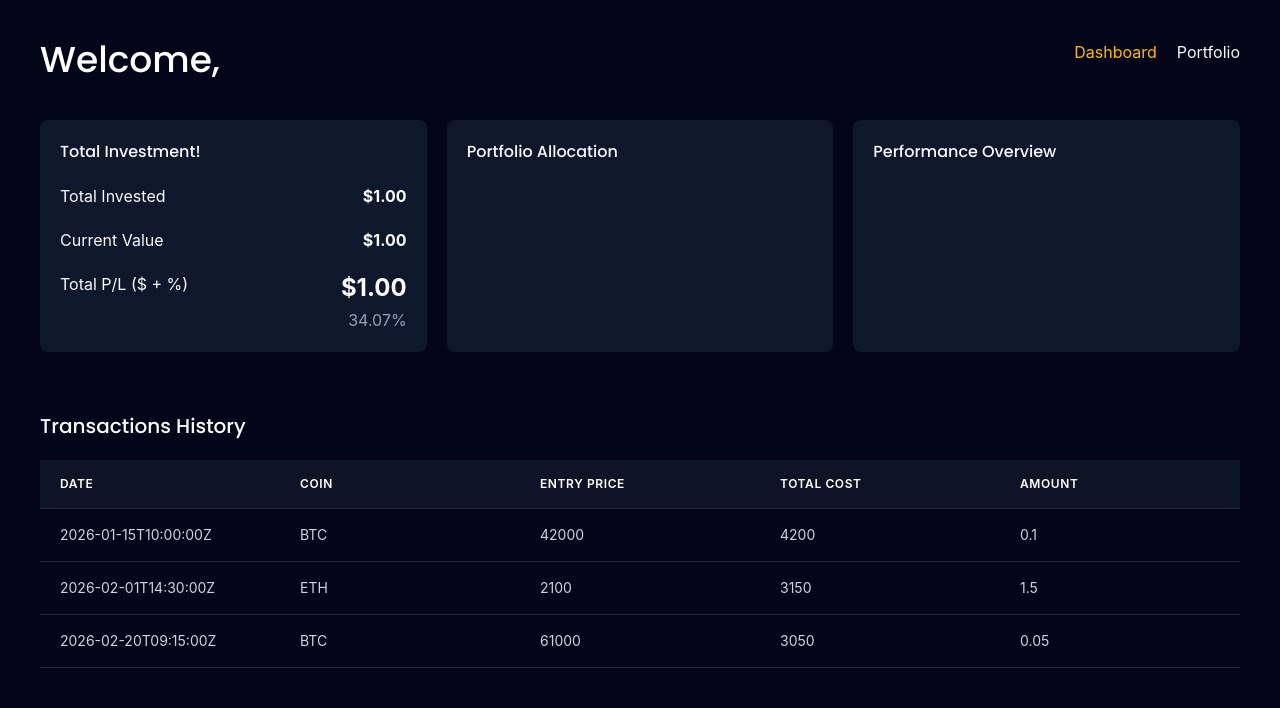
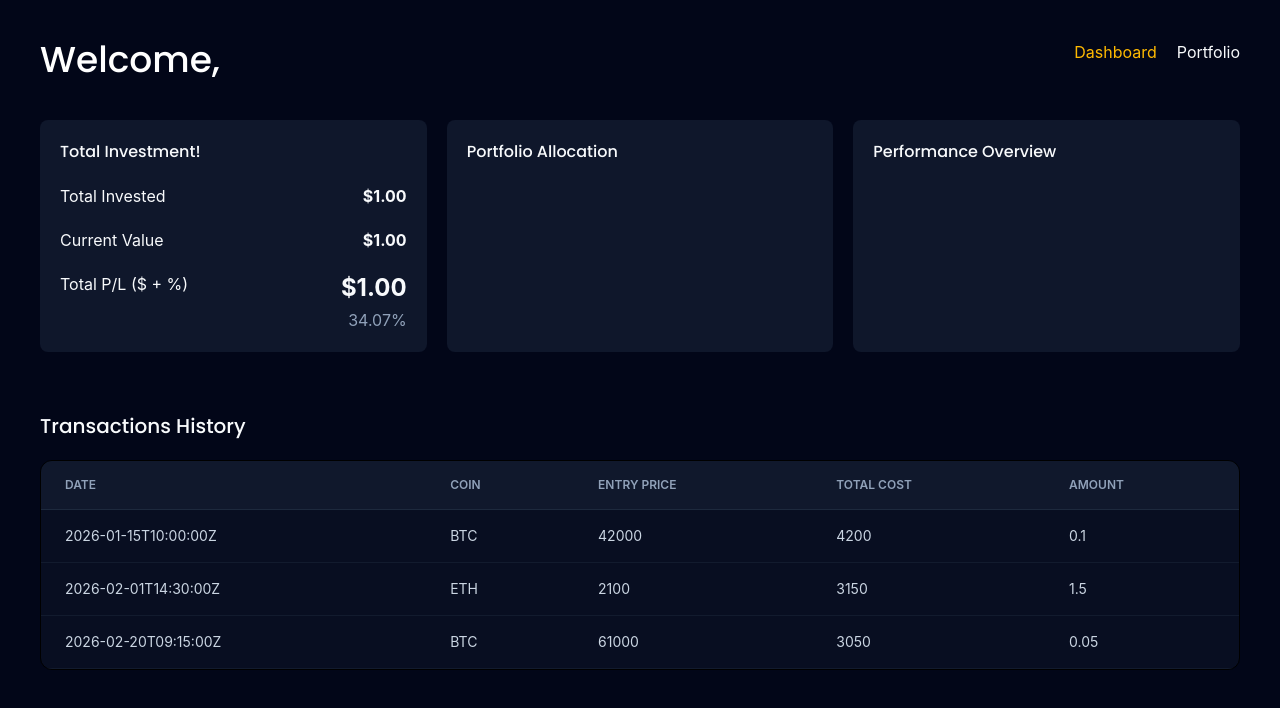
Before and after one commit to gihanakalanka/dca-tracker, a React (Vite) app: page / in a window 1280 px wide. Shown: the top 708 px of the page. Built offline with nearby package versions, Linux system fonts and the light colour scheme.

Commit message:
make tables reuable

```diff
--- a/src/components/ui/DataTable.jsx
+++ b/src/components/ui/DataTable.jsx
@@ -1,4 +1,5 @@
-import { getCoreRowModel, useReactTable } from "@tanstack/react-table";
+
+import { flexRender, getCoreRowModel, useReactTable } from "@tanstack/react-table";
 
 export function DataTable({ data, columns }) {
     const table = useReactTable({
--- a/src/features/dashboard/DashboardPage.jsx
+++ b/src/features/dashboard/DashboardPage.jsx
@@ -1,41 +1,11 @@
-import { createColumnHelper, flexRender, getCoreRowModel, useReactTable } from "@tanstack/react-table";
 import SummeryCard from "../../components/SummeryCard";
 import { MOCK_TRANSACTIONS } from "../../data/mockTransactions";
-import { useMemo } from "react";
+import { transactionColumns } from "../portfolio/columnDefinitions";
+import { DataTable } from "../../components/ui/DataTable";
 
 
 function DashbaordPage() {
 
-    const data = useMemo(() => MOCK_TRANSACTIONS, []);
-    const columnHelper = createColumnHelper();
-
-    const columns = [
-        columnHelper.accessor("date", {
-            header: "Date",
-            cell: (info) => (info.getValue())
-        }), columnHelper.accessor("assetSymbol", {
-            header: "Coin",
-            cell: (info) => (info.getValue())
-        }),
-        columnHelper.accessor("priceAtTime", {
-            header: "Entry Price",
-            cell: (info) => (info.getValue())
-        }),
-        columnHelper.accessor("totalCost", {
-            header: "Total Cost",
-            cell: (info) => (info.getValue())
-        }),
-        columnHelper.accessor("amount", {
-            header: "Amount",
-            cell: (info) => (info.getValue())
-        }),
-    ];
-
-    const table = useReactTable({
-        data,
-        columns,
-        getCoreRowModel: getCoreRowModel()
-    });
 
 
     return (
@@ -74,33 +44,10 @@ function DashbaordPage() {
             </section>
             <section className="mt-15 flex flex-col gap-5">
                 <h2 className="text-slate-50 text-xl">Transactions History</h2>
-                <table className="w-full text-left table-auto md:table-fixed text-white border-collapse border-separate border-spacing-0">
-                    <thead className="bg-slate-800/40">
-                        {table.getHeaderGroups().map(group => (
-                            <tr key={group.id}>
-                                {group.headers.map(header => (
-                                    <th className="px-5 py-4 text-xs font-semibold uppercase tracking-wider  border-b border-slate-800" key={header.id}>
-                                        {flexRender(header.column.columnDef.header, header.getContext())}
-                                    </th>
-                                ))}
-                            </tr>
-                        ))}
-                    </thead>
 
-                    <tbody className="divide-y divide-slate-800">
-                        {table.getRowModel().rows.map(row => (
-                            <tr key={row.id}
-                                className="group hover:bg-slate-800/40 transition-all duration-200">
-                                {row.getVisibleCells().map(cell => (
+                <DataTable data={MOCK_TRANSACTIONS} columns={transactionColumns} />
 
-                                    <td className="px-5 py-4 text-sm text-slate-300 border-b border-slate-800" key={cell.id}>
-                                        {flexRender(cell.column.columnDef.cell, cell.getContext())}
-                                    </td>
-                                ))}
-                            </tr>
-                        ))}
-                    </tbody>
-                </table>
+
             </section>
 
         </div>
--- /dev/null
+++ b/src/features/portfolio/columnDefinitions.js
@@ -0,0 +1,25 @@
+import { createColumnHelper } from "@tanstack/react-table";
+
+const columnHelper = createColumnHelper();
+
+export const transactionColumns = [
+    columnHelper.accessor("date", {
+        header: "Date",
+        cell: (info) => (info.getValue())
+    }), columnHelper.accessor("assetSymbol", {
+        header: "Coin",
+        cell: (info) => (info.getValue())
+    }),
+    columnHelper.accessor("priceAtTime", {
+        header: "Entry Price",
+        cell: (info) => (info.getValue())
+    }),
+    columnHelper.accessor("totalCost", {
+        header: "Total Cost",
+        cell: (info) => (info.getValue())
+    }),
+    columnHelper.accessor("amount", {
+        header: "Amount",
+        cell: (info) => (info.getValue())
+    }),
+];
```
